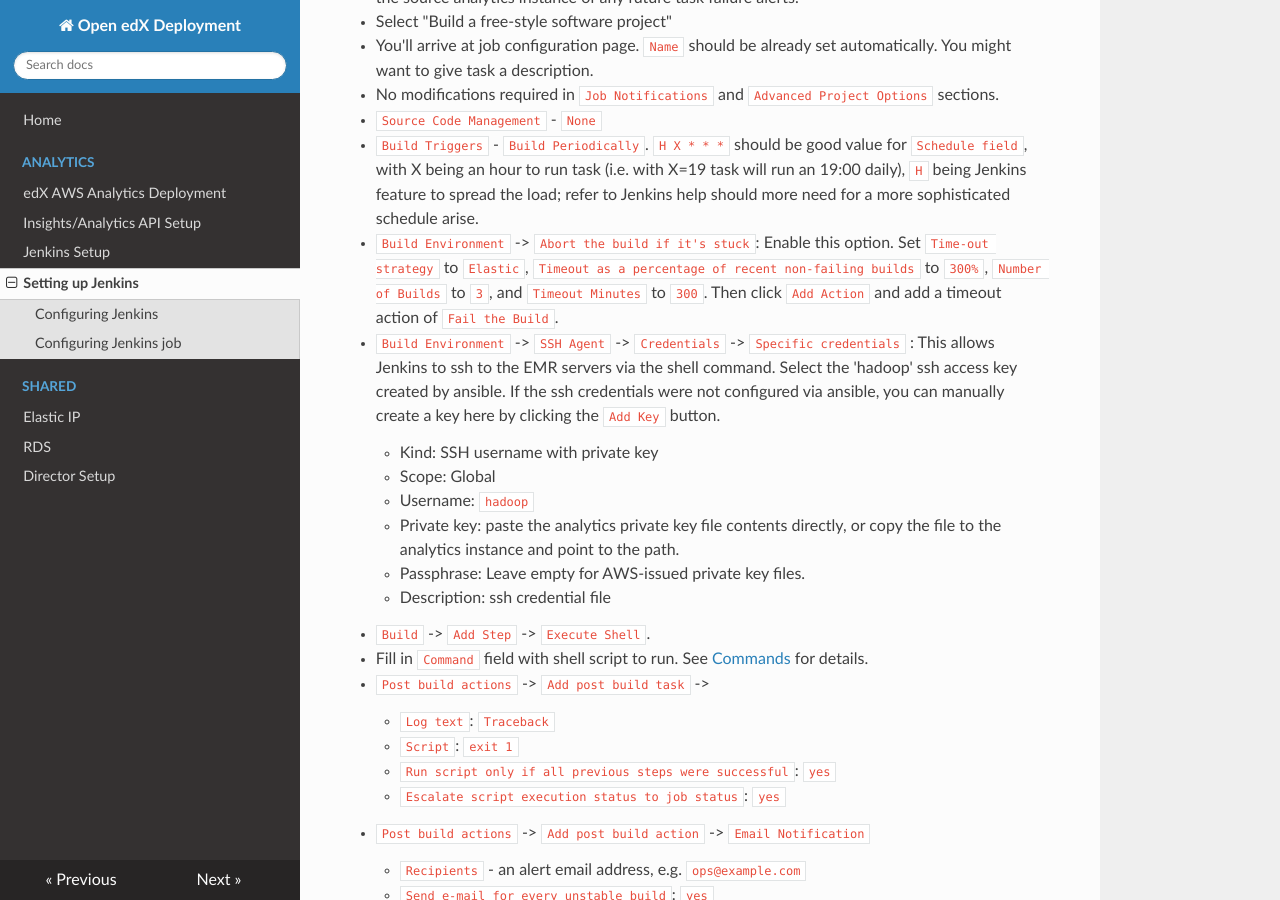
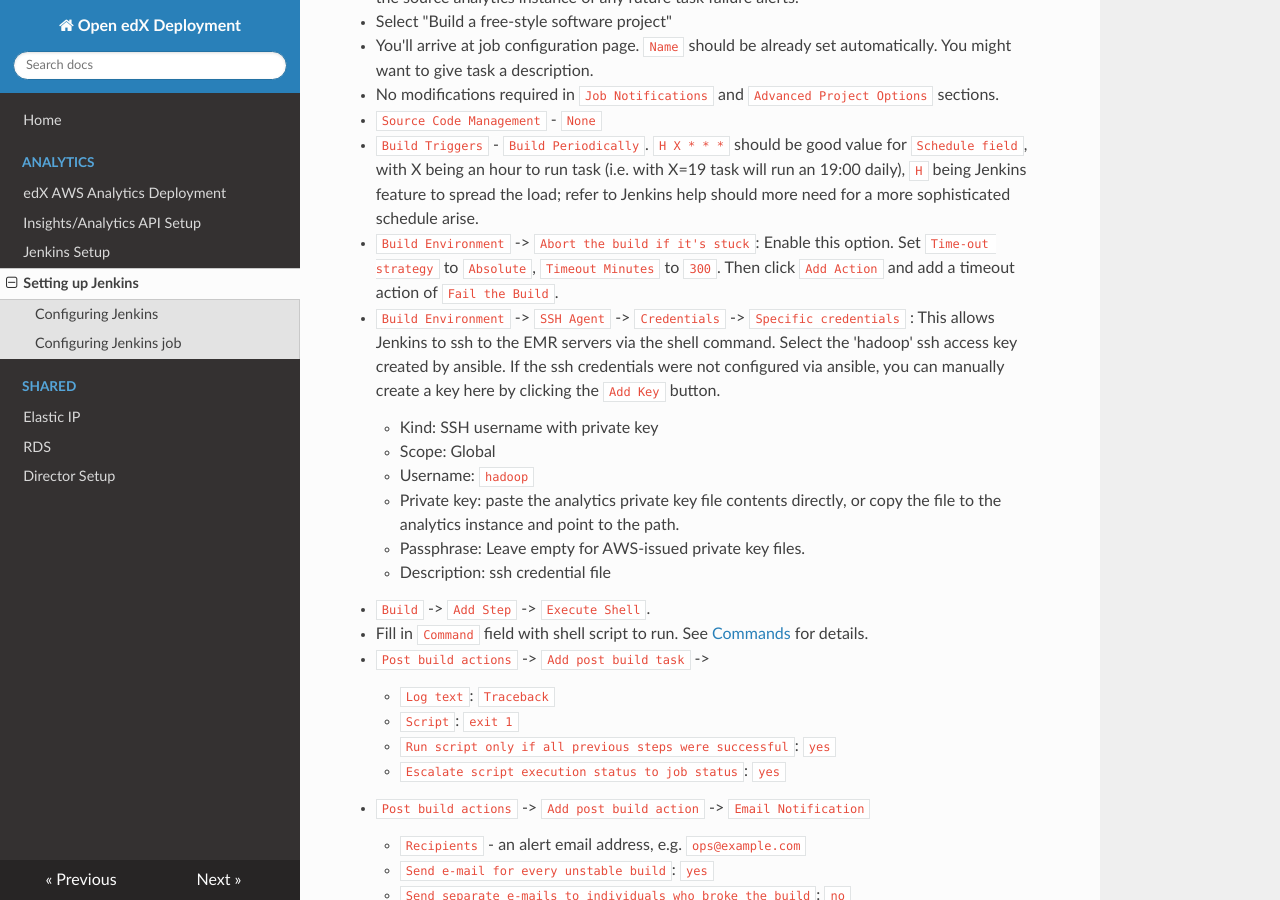
Before and after one commit to open-craft/openedx-deployment, an MkDocs documentation site: the page built from docs/analytics/jenkins_jobs.md, in a window 1280 px wide and 900 px high, scrolled down 1153 px. Built offline with MkDocs 1.6.1, drawn with Linux system fonts in a browser that asks for light colours; nearby versions of some CDN libraries.

Commit message:
Change to an absolute timeout strategy
Due to inconsistent runtimes of weekly tasks run daily

```diff
--- a/docs/analytics/jenkins_jobs.md
+++ b/docs/analytics/jenkins_jobs.md
@@ -50,7 +50,7 @@ To create job, authenticate to Jenkins, than go to main page.
 * `Build Triggers` - `Build Periodically`. `H X * * *` should be good value for `Schedule field`, with X being an hour
   to run task (i.e. with X=19 task will run an 19:00 daily), `H` being Jenkins feature to spread the load; refer to
   Jenkins help should more need for a more sophisticated schedule arise.
-* `Build Environment` -> `Abort the build if it's stuck`: Enable this option. Set `Time-out strategy` to `Elastic`, `Timeout as a percentage of recent non-failing builds` to `300%`, `Number of Builds` to `3`, and `Timeout Minutes` to `300`. Then click `Add Action` and add a timeout action of `Fail the Build`.
+* `Build Environment` -> `Abort the build if it's stuck`: Enable this option. Set `Time-out strategy` to `Absolute`, `Timeout Minutes` to `300`. Then click `Add Action` and add a timeout action of `Fail the Build`.
 * `Build Environment` -> `SSH Agent` -> `Credentials` -> `Specific credentials` : This allows Jenkins to ssh to the
   EMR servers via the shell command.  Select the 'hadoop' ssh access key created by ansible.
   If the ssh credentials were not configured via ansible, you can manually create a key here by clicking the
```
